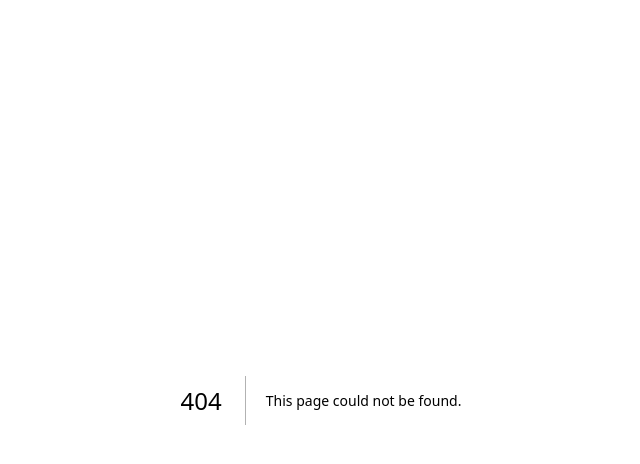
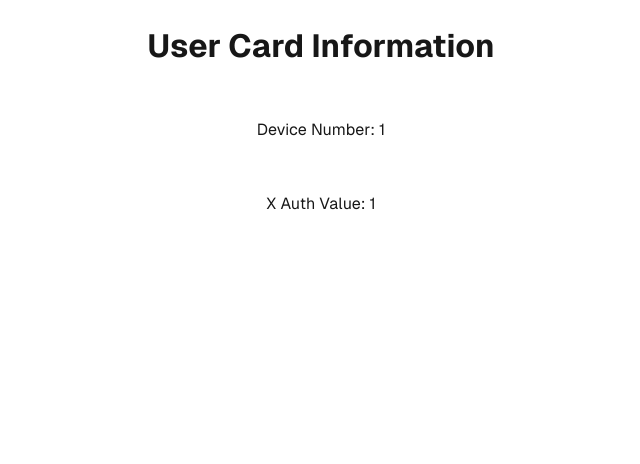
Before and after one commit to ljh3648/xnum-frontend-nextjs, a Next.js app: page /user/card/1/1 in a window 1280 px wide. Before the commit this address had no page. Shown: the top 464 px of the page, without its empty margins (319-959 px from the left). Built offline with nearby package versions, Linux system fonts and the light colour scheme.

Commit message:
feat: 라우터 추가 및 .env파일 추가

```diff
--- /dev/null
+++ b/app/user/card/[device_number]/[X_Auth]/page.js
@@ -0,0 +1,53 @@
+import styles from "./page.module.css";
+
+async function getDataFromSpring(device_number, X_Auth) {
+  const apiUrl = process.env.API_URL
+
+  try {
+    const response = await fetch(apiUrl, {
+      method: 'GET',
+      headers: {
+        'Content-Type': 'application/json',
+      },
+      body: JSON.stringify({
+        deviceNumber: device_number,
+        xAuth: X_Auth,
+      }),
+      cache: 'no-store',
+    });
+    if (!response.ok) {
+      throw new Error(`API call failed`);
+    }
+    return response.json();
+  } catch (e) {
+    console.error("Failed to fetch data from Spring Boot:");
+    throw new Error('API와 통신하는 데 실패했습니다.');
+  }
+}
+
+export default async function UserCardPage({ params }) {
+  const { device_number, X_Auth } = params;
+  // let apiData = null;
+  // let error = null;
+
+  // try {
+  //   apiData = await getDataFromSpring(device_number, X_Auth);
+  // } catch (e) {
+  //   error = e.message;
+  // }
+
+  return (
+    <div className={styles.page}>
+      <h1>User Card Information</h1>
+      <p>Device Number: {device_number}</p>
+      <p>X Auth Value: {X_Auth}</p>
+      {/* <hr />
+      <h2>Data from Spring Boot API</h2>
+      {error ? (
+        <p style={{ color: 'red' }}>Error: {error}</p>
+      ) : (
+        <pre>{JSON.stringify(apiData, null, 2)}</pre>
+      )} */}
+    </div>
+  );
+}
--- /dev/null
+++ b/app/user/card/[device_number]/[X_Auth]/page.module.css
@@ -0,0 +1,13 @@
+.page {
+  --gray-rgb: 0, 0, 0;
+
+  --button-primary-hover: #383838;
+  --button-secondary-hover: #f2f2f2;
+
+  display: grid;
+
+  align-items: center;
+  justify-items: center;
+  min-height: 30svh;
+  font-family: var(--font-geist-sans);
+}
```
Also changed, not shown: app/user/page.js (added, +8 -0 lines), app/user/setting/page.js (added, +8 -0 lines), 2 other files (tests, documents, lock files or other folders).
